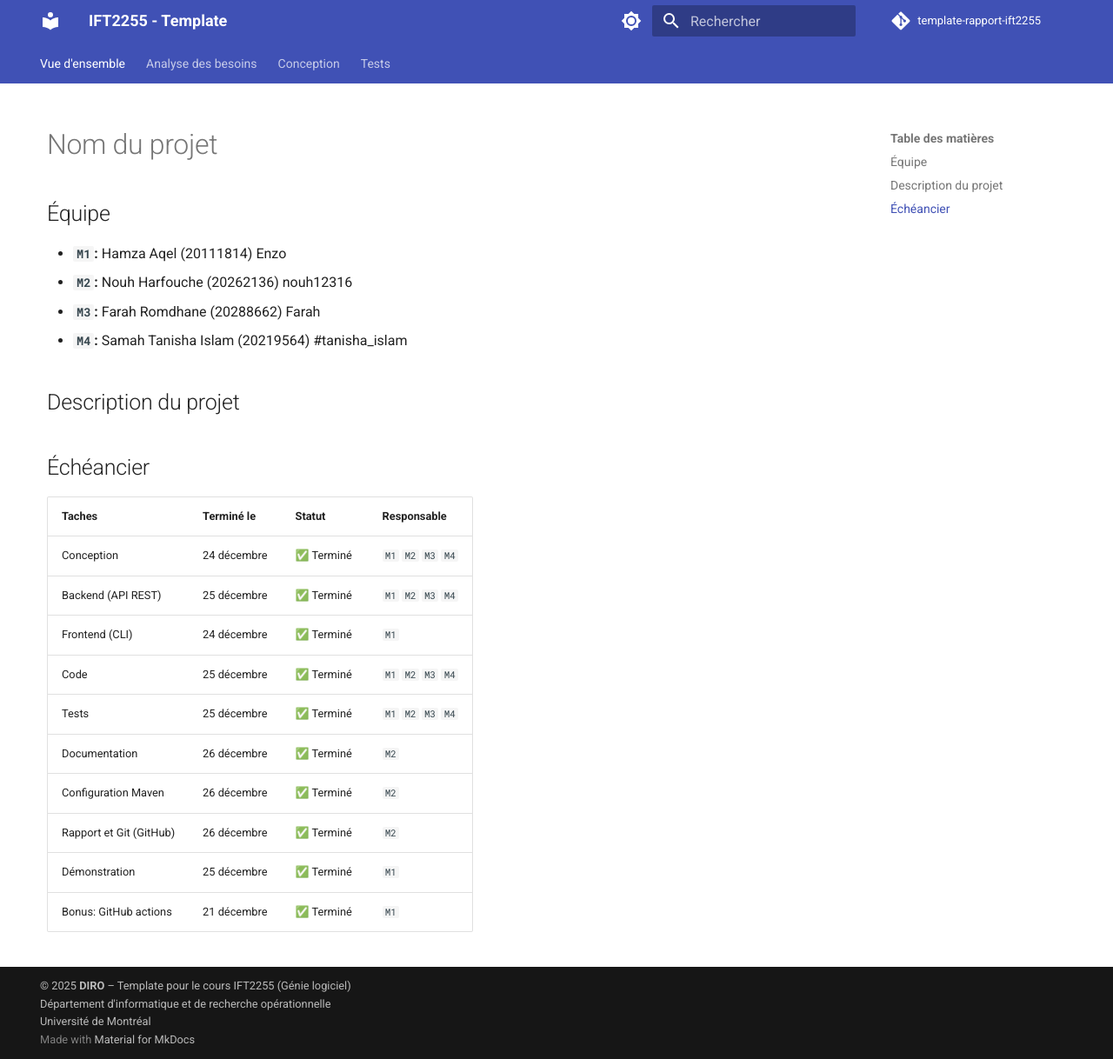
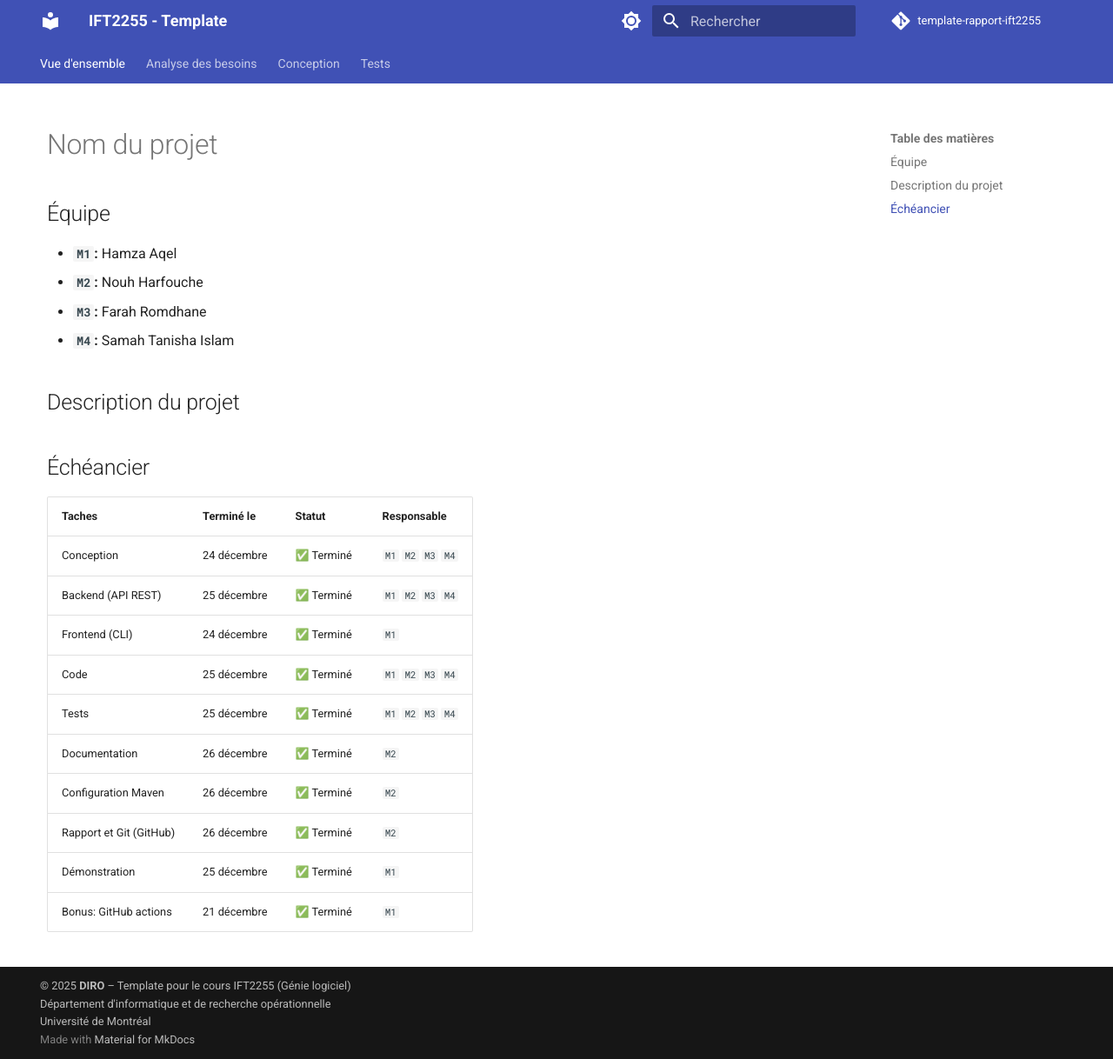
Before and after one commit to EnzoT454/coursAdvisor, an MkDocs documentation site: the page built from docs/index.md, in a window 1280 px wide and 1218 px high. Shown: the whole window at 87% size. Built offline with MkDocs 1.6.1 and Material for MkDocs 9.7.7, drawn with Linux system fonts in a browser that asks for light colours; comment, search, counter and statistics services are not loaded.

Commit message:
modifier index

```diff
--- a/docs/index.md
+++ b/docs/index.md
@@ -15,10 +15,10 @@ title: Vue d'ensemble
 ## Équipe
 
 
-- **`M1`:** Hamza Aqel (20111814) Enzo
-- **`M2`:** Nouh Harfouche (20262136) nouh12316
-- **`M3`:** Farah Romdhane (20288662) Farah
-- **`M4`:** Samah Tanisha Islam (20219564) #tanisha_islam
+- **`M1`:** Hamza Aqel
+- **`M2`:** Nouh Harfouche
+- **`M3`:** Farah Romdhane
+- **`M4`:** Samah Tanisha Islam
 
 
 ## Description du projet
```
